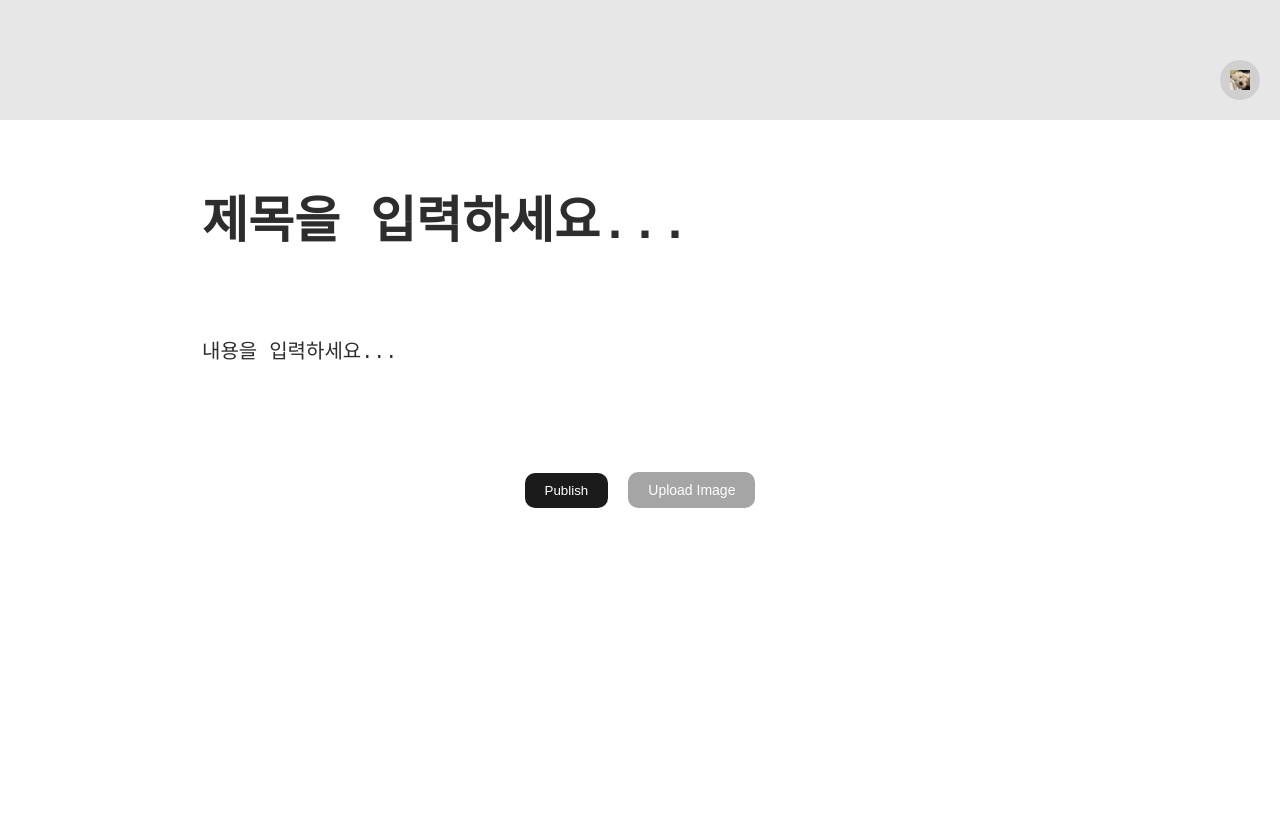
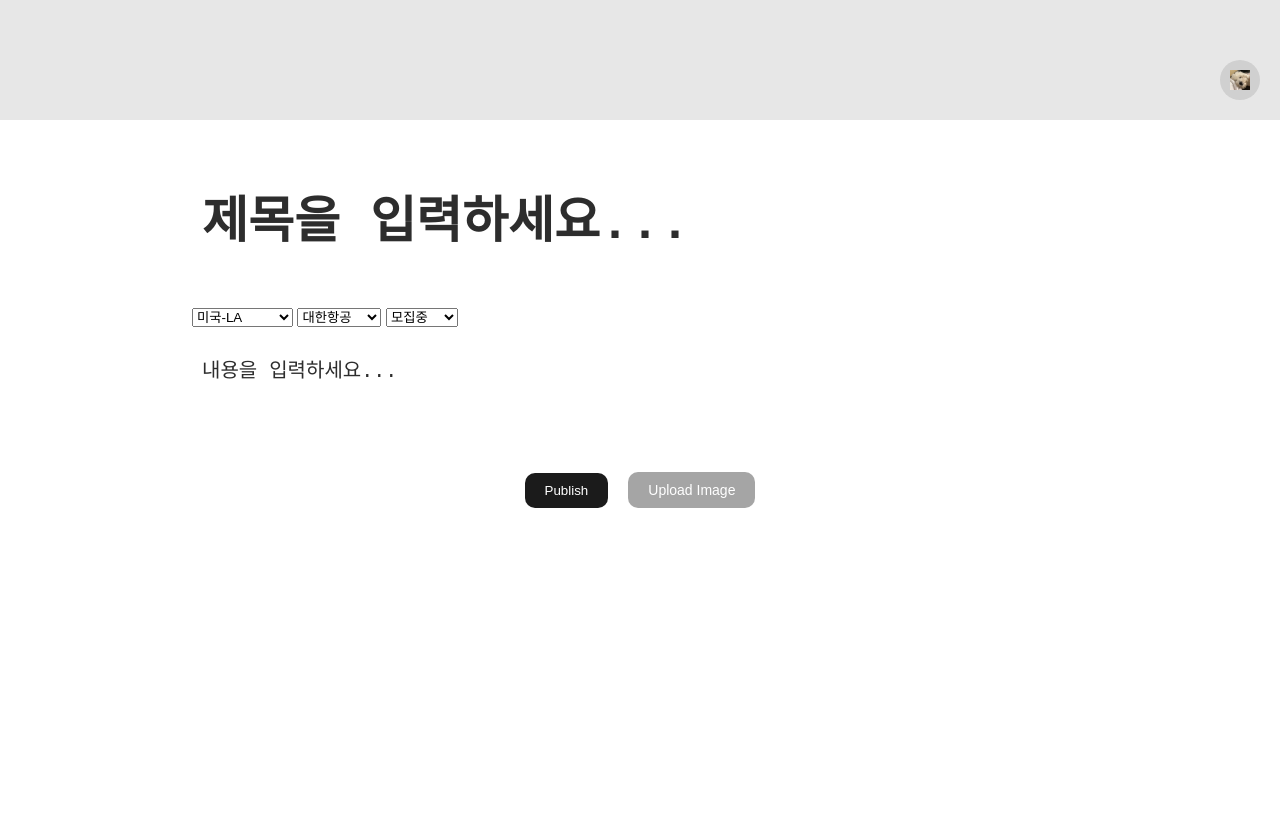
Before and after one commit to Sookmyung-Software-Hackathon/Team13, a website: page moveDog/public/editor.html in a window 1280 px wide. Shown: the part 280-1111 px from the top of the page. Drawn offline with Linux system fonts and the light colour scheme.

Commit message:
city, recruit, airline 추가

```diff
--- a/moveDog/public/editor.html
+++ b/moveDog/public/editor.html
@@ -18,6 +18,29 @@
 
     <div class="blog">
         <textarea type="text" class="title" placeholder="제목을 입력하세요..."></textarea>
+
+        <select class="city">
+            <option value="미국-LA">미국-LA</option>
+            <option value="미국-뉴욕">미국-뉴욕</option>
+            <option value="미국-시애틀">미국-시애틀</option>
+            <option value="유럽-독일">유럽-독일</option>
+            <option value="유럽-프랑스">유럽-프랑스</option>
+            <option value="캐나다-밴쿠버">캐나다-밴쿠버</option>
+            <option value="캐나다-토론토">캐나다-토론토</option>
+        </select>
+
+        <select class="airline">
+            <option value="대한항공">대한항공</option>
+            <option value="에어캐나다">에어캐나다</option>
+            <option value="아시아나">아시아나</option>
+            <option value="델타항공">델타항공</option>
+        </select>
+
+        <select class="recruit">
+            <option value="모집중">모집중</option>
+            <option value="모집완료">모집완료</option>
+        </select>
+
         <textarea type="text" class="article" placeholder="내용을 입력하세요..."></textarea>
     </div>
 
```
